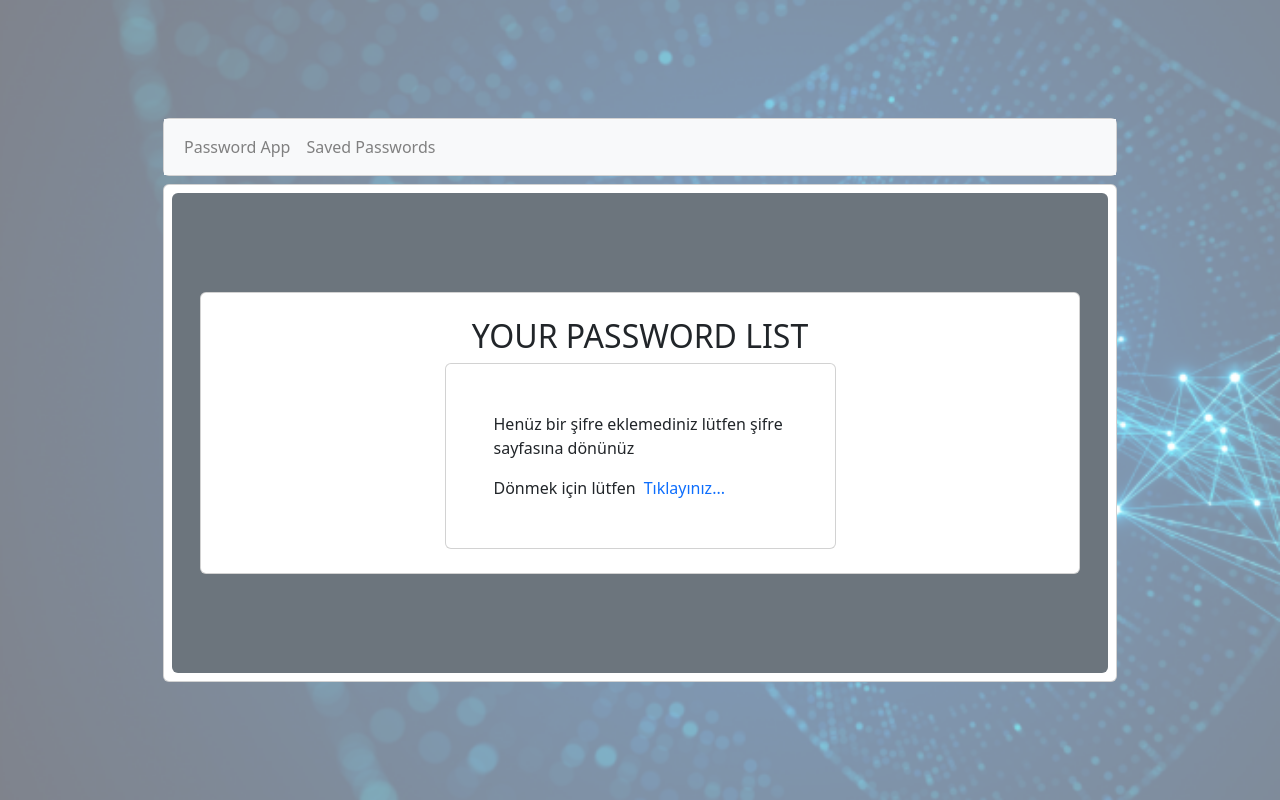
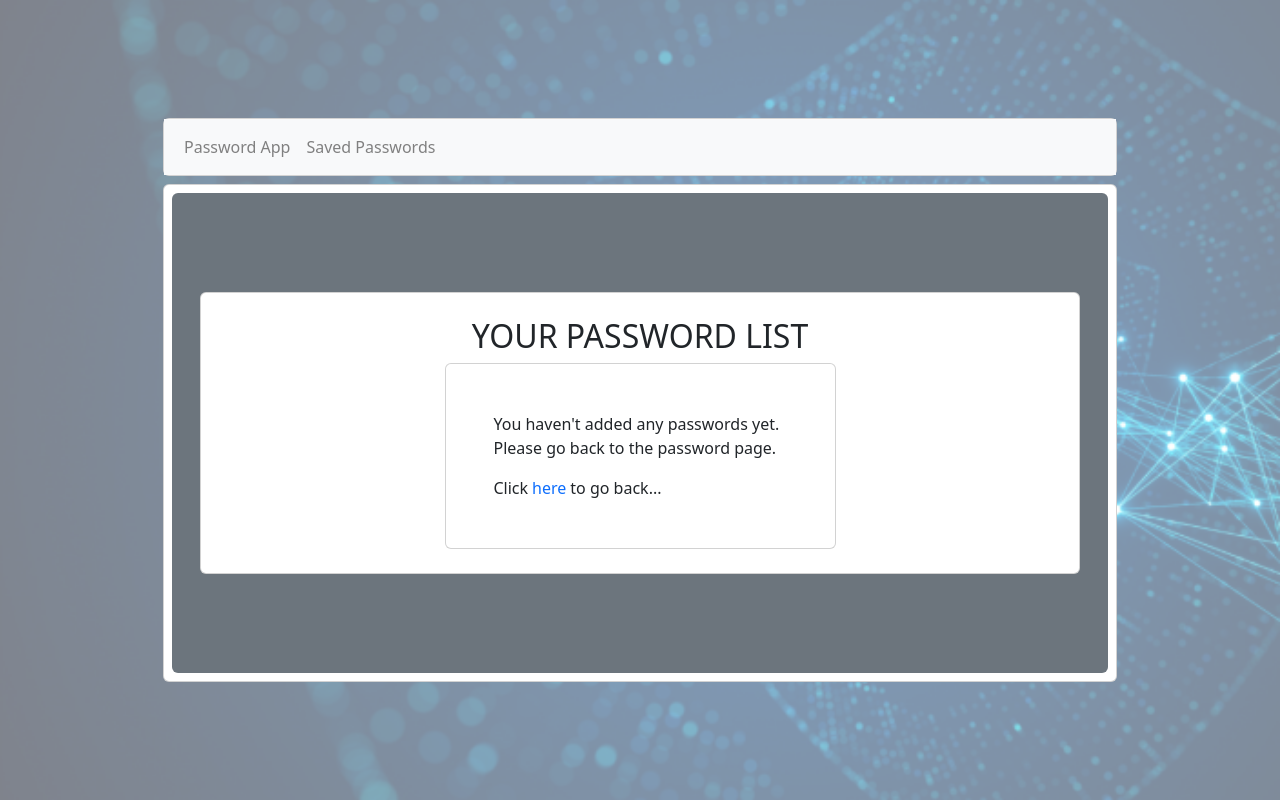
Before and after one commit to mertugrulfrontenddev/random-password, a React (Create React App) app: page /my-all-passwords in a window 1280 px wide. Built offline with nearby package versions, Linux system fonts and the light colour scheme.

Commit message:
added-english-sentences

```diff
--- a/src/components/PasswordList.jsx
+++ b/src/components/PasswordList.jsx
@@ -12,16 +12,18 @@ const PasswordList = ({ allPasswords }) => {
                 <div className="card ">
                   <div className="card-body d-flex flex-column p-5">
                     <p>
-                      Henüz bir şifre eklemediniz lütfen şifre sayfasına dönünüz
+                      You haven't added any passwords yet. Please go back to the
+                      password page.
                     </p>
                     <span>
-                      Dönmek için lütfen
+                      Click
                       <Link
-                        className="link navbar-brand text-primary ms-2"
+                        className="link navbar-brand text-primary ms-1 me-1"
                         to="/"
                       >
-                        Tıklayınız...
+                        here
                       </Link>
+                      to go back...
                     </span>
                   </div>
                 </div>
```
